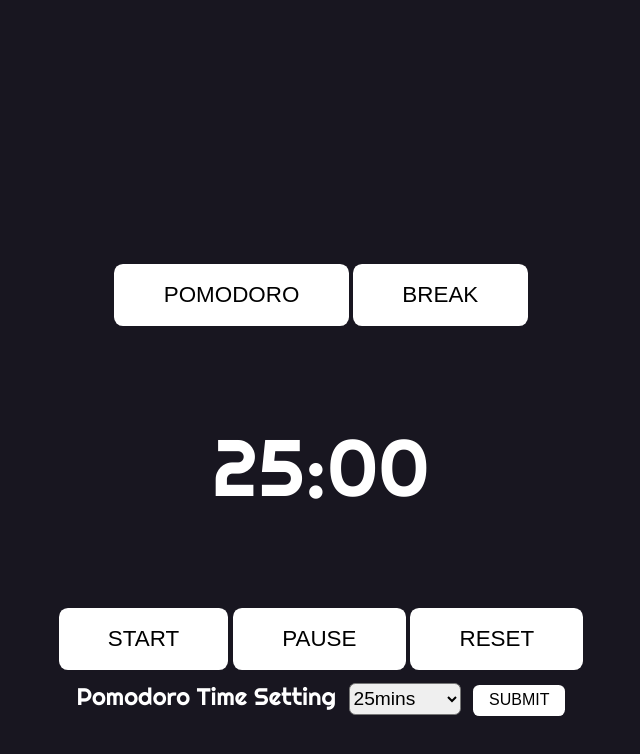
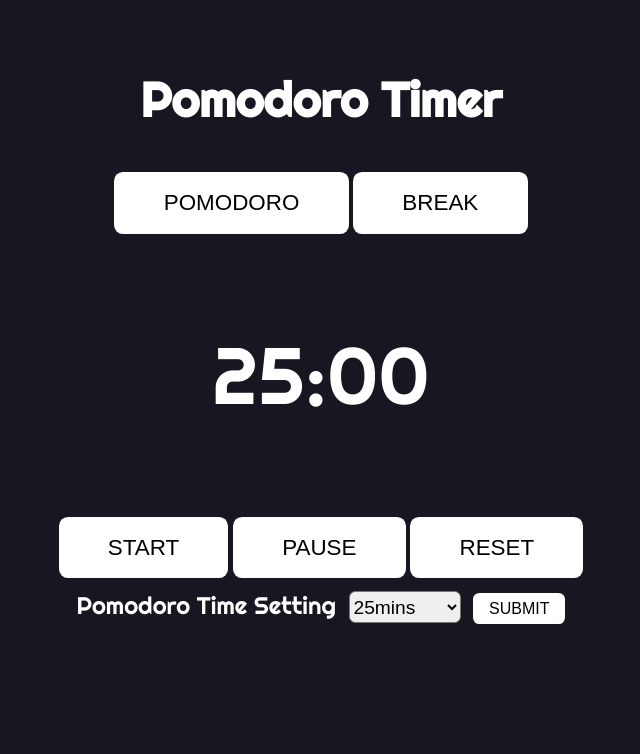
Before and after one commit to Abbbyccc/FAC_Project_Pomodoro_timer, a plain HTML site: page index.html in a window 1280 px wide. Shown: the whole page, without its empty margins (319-959 px from the left). Drawn offline with Linux system fonts and the light colour scheme.

Commit message:
add title and spacing

```diff
--- a/index.html
+++ b/index.html
@@ -14,6 +14,7 @@
 
 <body>
     <div class="main-contaoner">
+        <h1>Pomodoro Timer</h1>
         <div class="type-container">
             <button id="pomodoro-timer" class="pomodoro-clicked">Pomodoro</button>
             <button id="break-timer">break</button>
--- a/style.css
+++ b/style.css
@@ -7,13 +7,18 @@ body {
     display: none;
 }
 
+
 .main-contaoner {
     display: flex;
     flex-direction: column;
     align-items: center;
-    margin-top: 20%;
+    margin-top: 3%;
 }
 
+h1 {
+    color: #FFFFFF;
+    font-size: 3rem;
+}
 
 .display-container>p {
     font-size: 5rem;
```
